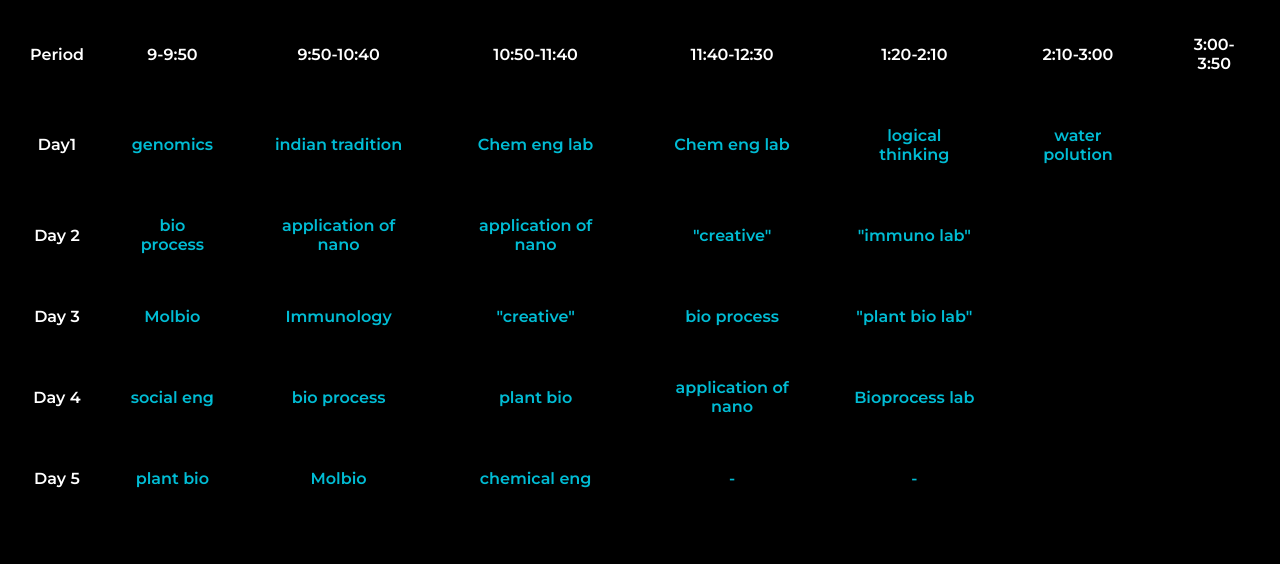
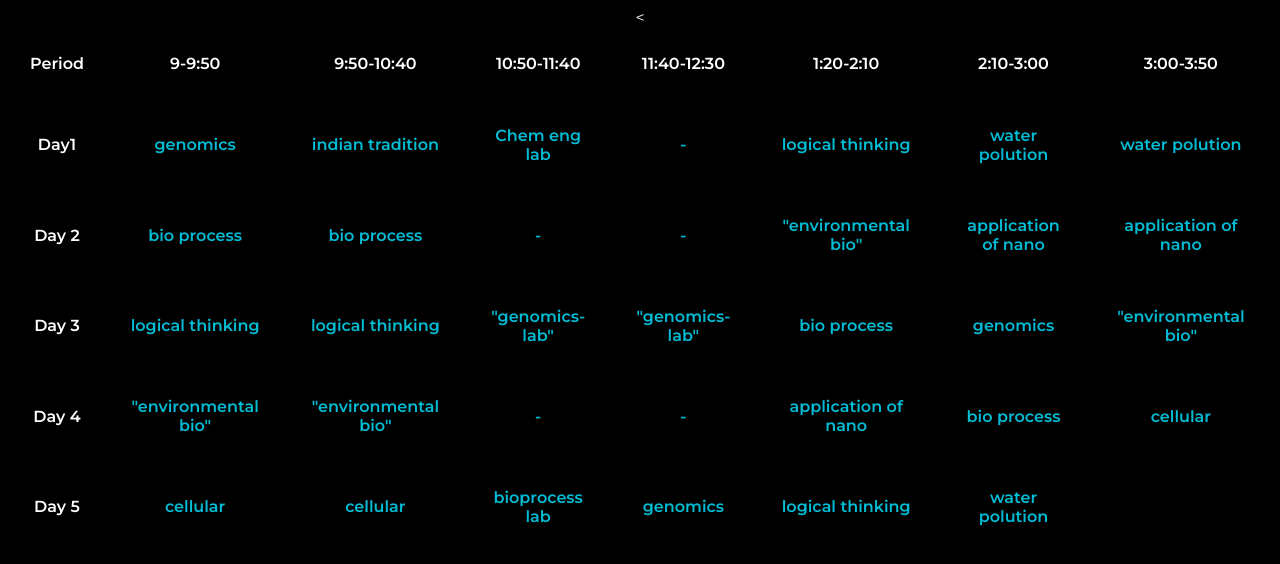
Before and after one commit to Vvisvapathi/timetablejelsia, a plain HTML site: page index.html in a window 1280 px wide. Drawn offline with Linux system fonts and the light colour scheme.

Commit message:
Update index.html

```diff
--- a/index.html
+++ b/index.html
@@ -23,41 +23,48 @@
         <td><a href="https://meet.google.com/lookup/axx4we35bm">genomics</a></td>
         <td><a href="https://meet.google.com/lookup/cu42szak6q">indian tradition</a></td>
         <td><a href="https://meet.google.com/lookup/fuodia4z3g">Chem eng lab </a></td>
-        <td><a href="https://meet.google.com/lookup/fuodia4z3g">Chem eng lab</a></td>
+        <td>-</a></td>
         <td><a href="https://meet.google.com/lookup/cqjn7snpqr">logical thinking</a></td>
+        <td><a href="https://meet.google.com/lookup/dkeguo6ait">water polution</a></td>
         <td><a href="https://meet.google.com/lookup/dkeguo6ait">water polution</a></td>
       </tr>
       <tr>
         <th>Day 2</th>
-        <td><a href="https://meet.google.com/oxa-atzu-dkd?authuser=1&hs=179" target="_blank">bio process</a></td>
-        <td><a href="https://meet.google.com/ovh-rvak-tog?authuser=1" target="_blank">application of nano</a></td>
-        <td><a href="https://meet.google.com/ovh-rvak-tog?authuser=1" target="_blank">application of nano</a></td>
-        <td><a href="https://meet.google.com/sqt-njgh-mjv?authuser=1" target="_blank">"creative"</a></td>
-        <td><a href="https://meet.google.com/tpo-hjei-fqk?authuser=1" target="_blank">"immuno lab"</a></td>
+        <td><a href="https://meet.google.com/lookup/gpfdfvjj33" target="_blank">bio process</a></td>
+        <td><a href="https://meet.google.com/lookup/gpfdfvjj33" target="_blank">bio process</a></td>
+        <td>-</a></td>
+        <td>-</a></td>
+        <td><a href="https://meet.google.com/lookup/bexaji3zga" target="_blank">"environmental bio"</a></td>
+        <td><a href="https://meet.google.com/lookup/a4bchstdkh" target="_blank">application of nano</a></td>
+        <td><a href="https://meet.google.com/lookup/a4bchstdkh" target="_blank">application of nano</a></td>
       </tr>
       <tr>
         <th>Day 3</th>
-        <td><a href="https://meet.google.com/fim-ndsk-tqj?authuser=1" target="_blank">Molbio</a></td>
-        <td><a href="https://meet.google.com/wki-rrfm-crd?authuser=1" target="_blank">Immunology</a></td>
-        <td><a href="https://meet.google.com/sqt-njgh-mjv?authuser=1" target="_blank">"creative"</a></td>
-        <td><a href="https://meet.google.com/oxa-atzu-dkd?authuser=1&hs=179" target="_blank">bio process</a></td>
-        <td><a href="https://meet.google.com/avr-rizh-ziv?authuser=1" target="_blank">"plant bio lab"</a></td>
+        <td><a href="https://meet.google.com/lookup/cqjn7snpqr" target="_blank">logical thinking</a></td>
+        <td><a href="https://meet.google.com/lookup/cqjn7snpqr" target="_blank">logical thinking</a></td>
+        <td><a href="https://meet.google.com/lookup/axx4we35bm" target="_blank">"genomics-lab"</a></td>
+        <td><a href="https://meet.google.com/lookup/axx4we35bm" target="_blank">"genomics-lab"</a></td>
+        <td><a href="https://meet.google.com/lookup/gpfdfvjj33" target="_blank">bio process</a></td>
+        <td><a href="https://meet.google.com/lookup/axx4we35bm" target="_blank">genomics</a></td>
+        <td><a href="https://meet.google.com/lookup/bexaji3zga" target="_blank">"environmental bio"</a></td>
       </tr>
       <tr>
         <th>Day 4</th>
-        <td><a href="https://meet.google.com/hqw-mmrx-apz?authuser=1" target="_blank">social eng</a></td>
-        <td><a href="https://meet.google.com/oxa-atzu-dkd?authuser=1&hs=179" target="_blank">bio process</a></td>
-        <td><a href="https://meet.google.com/xyg-qfoa-wyp?authuser=1" target="_blank">plant bio</a></td>
-        <td><a href="https://meet.google.com/ovh-rvak-tog?authuser=1" target="_blank">application of nano</a></td>
-        <td><a href="https://meet.google.com/ten-zpfg-qwt?authuser=1" target="_blank">Bioprocess lab</a></td>
-      </tr>
+        <td><a href="https://meet.google.com/lookup/bexaji3zga" target="_blank">"environmental bio"</a></td>
+        <<td><a href="https://meet.google.com/lookup/bexaji3zga" target="_blank">"environmental bio"</a></td>
+        <td>-</a></td>
+        <td>-</a></td>
+        <td><a href="https://meet.google.com/lookup/a4bchstdkh" target="_blank">application of nano</a></td>
+        <td><a href="https://meet.google.com/lookup/gpfdfvjj33" target="_blank">bio process</a></td>
+        <td><a href="https://meet.google.com/lookup/argj5n7drj" target="_blank">cellular</a></td>
       <tr>
         <th>Day 5</th>
-        <td><a href="https://meet.google.com/xyg-qfoa-wyp?authuser=1" target="_blank">plant bio</a></td>
-        <td><a href="https://meet.google.com/fim-ndsk-tqj?authuser=1" target="_blank">Molbio</a></td>
-        <td><a href="https://meet.google.com/tjx-qqif-kzb?authuser=1&hs=179" target="_blank">chemical eng</a></td>
-        <td>-</td>
-        <td>-</td>
+       <td><a href="https://meet.google.com/lookup/argj5n7drj" target="_blank">cellular</a></td>
+        <td><a href="https://meet.google.com/lookup/argj5n7drj" target="_blank">cellular</a></td>
+        <td><a href="https://meet.google.com/lookup/ertylvnjdo" target="_blank">bioprocess lab</a></td>
+       <td><a href="https://meet.google.com/lookup/axx4we35bm">genomics</a></td>
+       <td><a href="https://meet.google.com/lookup/cqjn7snpqr" target="_blank">logical thinking</a></td>
+        <td><a href="https://meet.google.com/lookup/dkeguo6ait">water polution</a></td>
       </tr>
     </table>
   </body>
```
